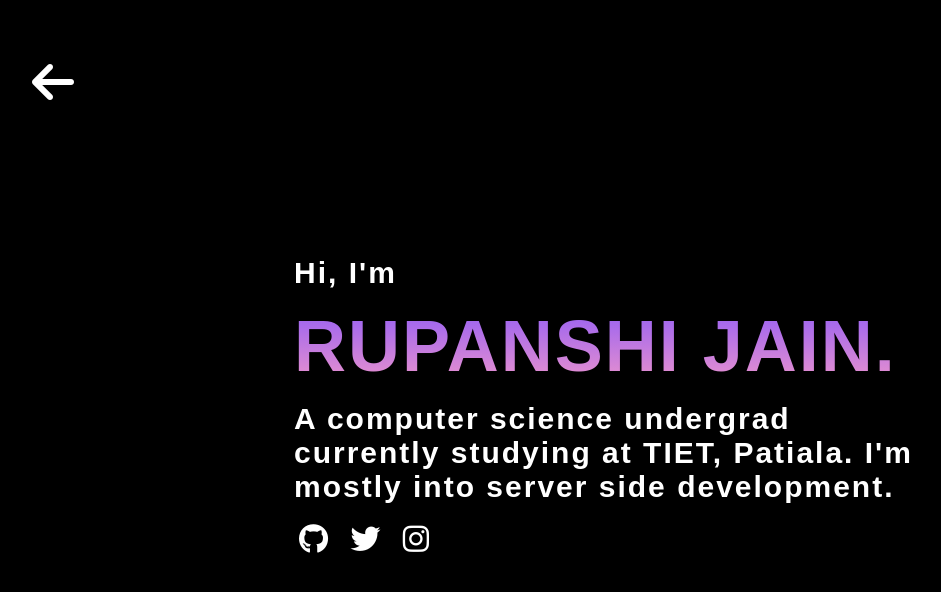
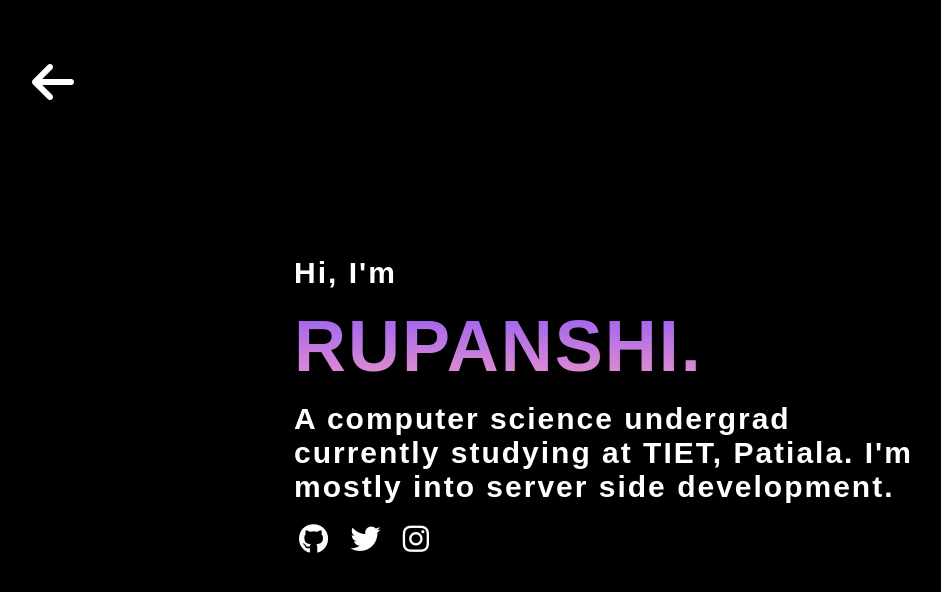
Before and after one commit to creative-computing-society/Portfolio_CCS, a Flask app: page /pages/102017000_Rupanshi_Jain.html in a window 1280 px wide. Shown: the top 592 px of the page, without its empty margins (26-967 px from the left). Run offline with Flask 2, Linux system fonts and the light colour scheme; some libraries are stand-ins or nearby versions.

Commit message:
modified my webpage

```diff
--- a/templates/pages/102017000_Rupanshi_Jain.html
+++ b/templates/pages/102017000_Rupanshi_Jain.html
@@ -61,7 +61,7 @@
     <a href="{{ url_for('index') }}"><i class="fas fa-arrow-left"></i></a>
     <div class="content">
         <p>Hi, I'm</p>
-        <h1 class="name">Rupanshi Jain.</h1>
+        <h1 class="name">Rupanshi.</h1>
         <p>
             A computer science undergrad currently studying at TIET, Patiala. I'm mostly into server side development.
         </p>
```
